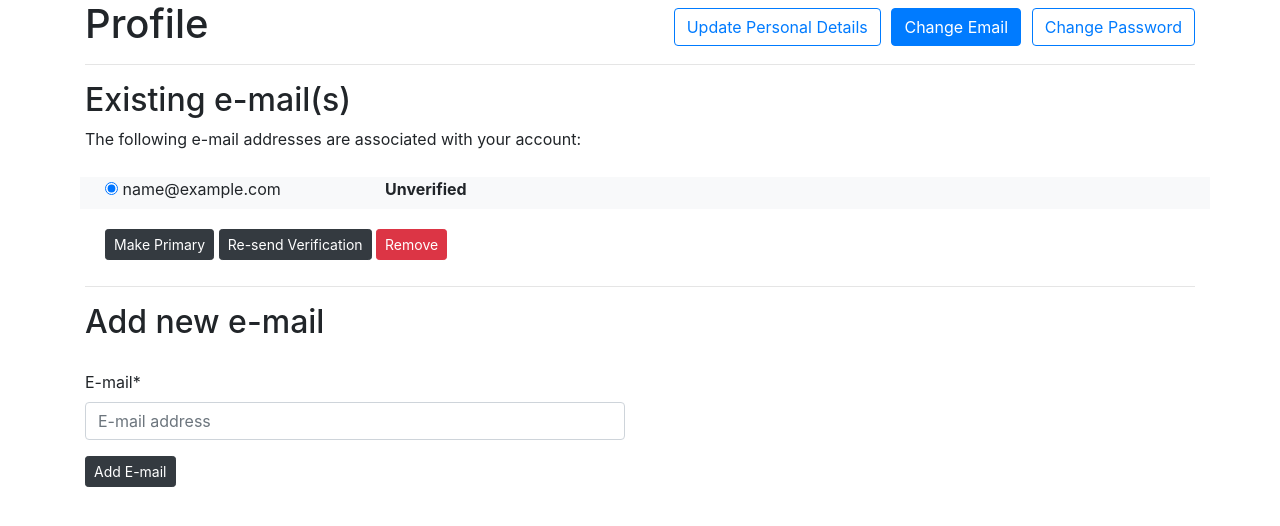
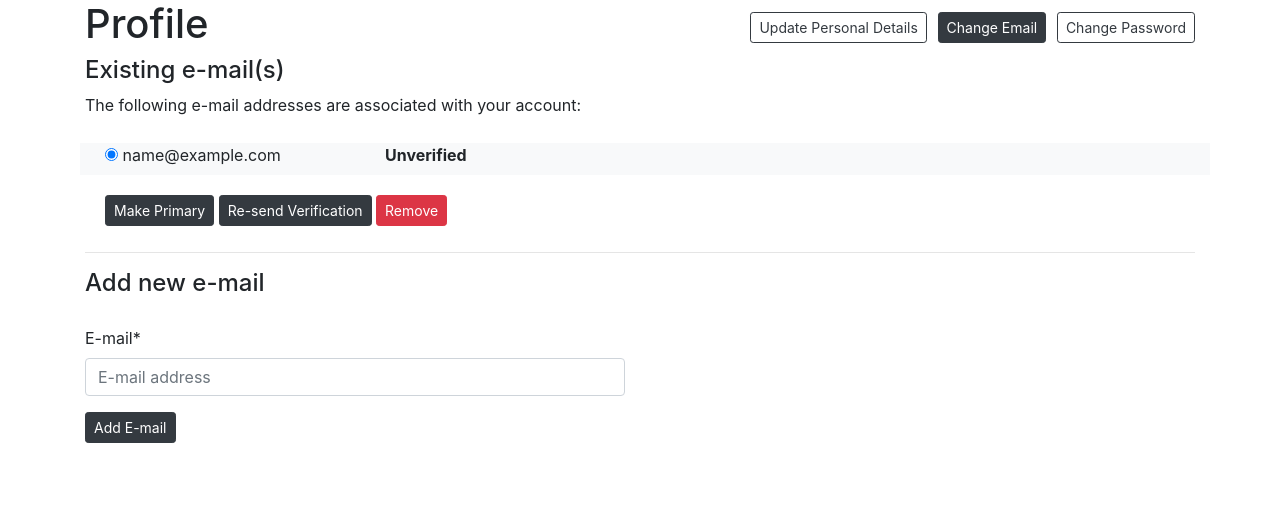
Before and after one commit to Code-Institute-Submissions/django-ecommerce-1, a Django app: page /accounts/email/ in a window 1280 px wide. Shown: the part 56-582 px from the top of the page. Run offline with Django 3.2, Linux system fonts and the light colour scheme; the visitor is signed in with stand-in values (Sample User, id 1); data comes from the database, SQL or seed files in the repository; some libraries are stand-ins or nearby versions.

Commit message:
Updates custom allauth templates
Custom templates added to replace allauth default templates. The account
 pages are now styled to be consistent with other pages.

```diff
--- a/templates/account/email.html
+++ b/templates/account/email.html
@@ -3,9 +3,11 @@
 
 {% load i18n %}
 
+{% block title %} | {% trans "Change Email" %}{% endblock %}
+
 {% block profile_content %}
 {% if user.emailaddress_set.all %}
-<h2>{% trans 'Existing e-mail(s)' %}</h4>
+<h4>{% trans 'Existing e-mail(s)' %}</h4>
 <p>{% trans 'The following e-mail addresses are associated with your account:' %}</p>
 
 <form action="{% url 'account_email' %}" class="email_list" method="POST">
@@ -19,8 +21,8 @@
                     class="{% if emailaddress.primary %}primary_email{%endif%}">
 
                     <input id="email_radio_{{forloop.counter}}" type="radio" name="email"
-                            {% if emailaddress.primary or user.emailaddress_set.count == 1 %}checked="checked"
-                            {%endif %} value="{{emailaddress.email}}" />
+                        {% if emailaddress.primary or user.emailaddress_set.count == 1 %}checked="checked" {%endif %}
+                        value="{{emailaddress.email}}" />
 
                     {{ emailaddress.email }}
 
@@ -41,8 +43,7 @@
         {% endfor %}
 
         <div class="buttonHolder">
-                <button class="btn btn-sm btn-dark" type="submit"
-                    name="action_primary">{% trans 'Make Primary' %}</button>
+            <button class="btn btn-sm btn-dark" type="submit" name="action_primary">{% trans 'Make Primary' %}</button>
             <button class="btn btn-sm btn-dark" type="submit"
                 name="action_send">{% trans 'Re-send Verification' %}</button>
             <button class="btn btn-sm btn-danger" type="submit" name="action_remove">{% trans 'Remove' %}</button>
@@ -59,7 +60,7 @@
 {% endif %}
 
 <hr>
-    <h2>{% trans "Add new e-mail" %}</h2>
+<h4>{% trans "Add new e-mail" %}</h4>
 <div class="row">
     <div class="col-12 col-md-6">
         <form method="post" action="{% url 'account_email' %}" class="add_email">
--- a/templates/account/profile_base.html
+++ b/templates/account/profile_base.html
@@ -5,17 +5,17 @@
 <h1>Profile
     <section id="profile-links" class="text-right">
         <a href="{% url 'account_profile' %}"
-            class="btn btn-outline-primary {% if 'profile' in request.path %} active {% endif %}">Update
+            class="btn btn-sm btn-outline-dark {% if 'profile' in request.path %} active {% endif %}">Update
             Personal
             Details</a>
         <a href="{% url 'account_email' %}"
-            class="btn btn-outline-primary {% if 'email' in request.path %} active {% endif %}">Change Email</a>
+            class="btn btn-sm btn-outline-dark {% if 'email' in request.path %} active {% endif %}">Change Email</a>
         <a href="{% url 'account_set_password' %}"
-            class="btn btn-outline-primary {% if 'password' in request.path %} active {% endif %}">Change
+            class="btn btn-sm btn-outline-dark {% if 'password' in request.path %} active {% endif %}">Change
             Password</a>
     </section>
 </h1>
-<hr>
+<!-- <hr> -->
 
 {% block profile_content %}
 {% endblock profile_content %}
```
Also changed, not shown: templates/account/password_change.html (added, +21 -0 lines). Lines whose indentation alone changed are shown as unchanged.
